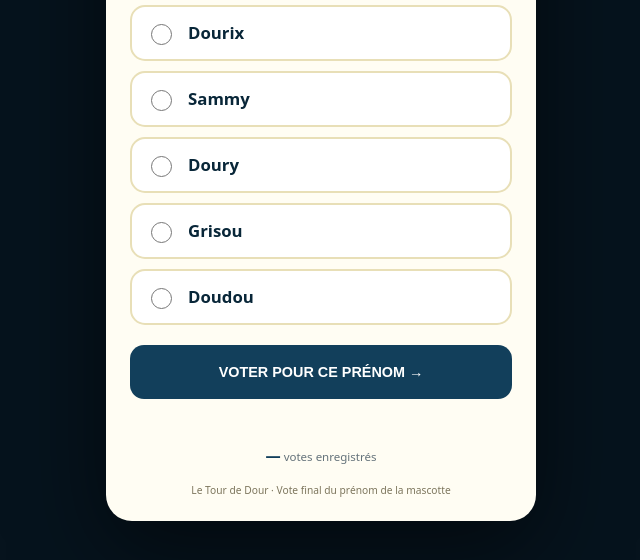
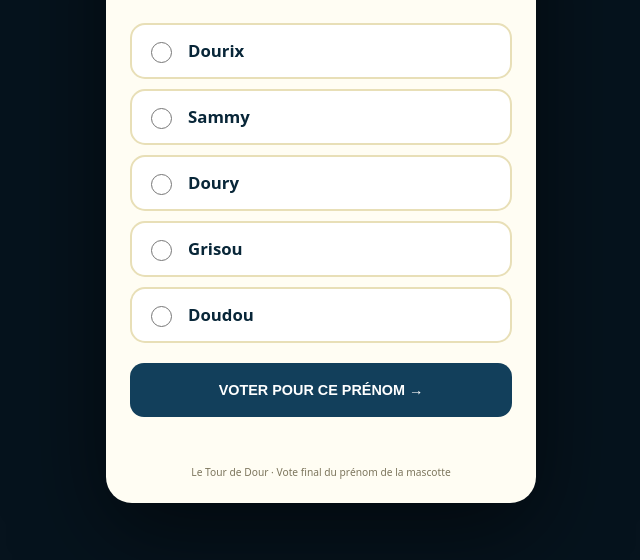
Before and after one commit to Julien218/letourdedour-site-_s7N, a plain HTML site: page canari-participer.html in a window 1280 px wide. Shown: the part 210-770 px from the top of the page, without its empty margins (319-959 px from the left). Drawn offline with Linux system fonts and the light colour scheme; no server answers.

Commit message:
ui: use official mascot on vote confirmation and hide vote count

```diff
--- a/canari-participer.html
+++ b/canari-participer.html
@@ -6,6 +6,6 @@
 <label class="choice"><input type="radio" name="selected_name" value="Doury"><strong>Doury</strong></label>
 <label class="choice"><input type="radio" name="selected_name" value="Grisou"><strong>Grisou</strong></label>
 <label class="choice"><input type="radio" name="selected_name" value="Doudou"><strong>Doudou</strong></label>
-</div><div class="honey"><input name="website" tabindex="-1" autocomplete="off"></div><button class="vote" id="submitBtn" type="submit">VOTER POUR CE PRÉNOM →</button><div class="msg" id="msg" role="status"></div><div class="count"><strong id="count">—</strong> votes enregistrés</div></form><div class="after" id="after"><div style="font-size:48px">🐤</div><h2>Merci !</h2><p>Votre vote est enregistré.<br>Vous m'aidez à choisir mon prénom !</p></div><div class="fine">Le Tour de Dour · Vote final du prénom de la mascotte</div></section></main><script>
-const API='/api/mascotte-name-vote',form=document.getElementById('nameForm'),msg=document.getElementById('msg'),count=document.getElementById('count'),btn=document.getElementById('submitBtn');async function loadCount(){try{const r=await fetch(API,{cache:'no-store'}),d=await r.json();count.textContent=d.ok?(Number(d.count)||0):'—'}catch{count.textContent='—'}}loadCount();form.addEventListener('submit',async e=>{e.preventDefault();msg.className='msg';msg.textContent='';const selected=form.querySelector('input[name="selected_name"]:checked');if(!selected){msg.className='msg err';msg.textContent='Choisissez un prénom.';return}btn.disabled=true;btn.textContent='VOTE EN COURS…';try{const r=await fetch(API,{method:'POST',headers:{'Content-Type':'application/json'},body:JSON.stringify({selected_name:selected.value,website:form.website.value})}),d=await r.json().catch(()=>({}));if(!r.ok||!d.ok)throw new Error(d.message||'Vote impossible.');form.style.display='none';document.getElementById('after').classList.add('show')}catch(err){msg.className='msg err';msg.textContent=err.message||'Réessayez.'}finally{btn.disabled=false;btn.textContent='VOTER POUR CE PRÉNOM →'}});
+</div><div class="honey"><input name="website" tabindex="-1" autocomplete="off"></div><button class="vote" id="submitBtn" type="submit">VOTER POUR CE PRÉNOM →</button><div class="msg" id="msg" role="status"></div></form><div class="after" id="after"><img src="/assets/canari-mini-wave.png" alt="Mascotte officielle du Tour de Dour" style="width:120px;height:150px;object-fit:contain;filter:drop-shadow(0 10px 12px rgba(8,38,56,.25))"><h2>Merci !</h2><p>Votre vote est enregistré.<br>Vous m'aidez à choisir mon prénom !</p></div><div class="fine">Le Tour de Dour · Vote final du prénom de la mascotte</div></section></main><script>
+const API='/api/mascotte-name-vote',form=document.getElementById('nameForm'),msg=document.getElementById('msg'),btn=document.getElementById('submitBtn');form.addEventListener('submit',async e=>{e.preventDefault();msg.className='msg';msg.textContent='';const selected=form.querySelector('input[name="selected_name"]:checked');if(!selected){msg.className='msg err';msg.textContent='Choisissez un prénom.';return}btn.disabled=true;btn.textContent='VOTE EN COURS…';try{const r=await fetch(API,{method:'POST',headers:{'Content-Type':'application/json'},body:JSON.stringify({selected_name:selected.value,website:form.website.value})}),d=await r.json().catch(()=>({}));if(!r.ok||!d.ok)throw new Error(d.message||'Vote impossible.');form.style.display='none';document.getElementById('after').classList.add('show')}catch(err){msg.className='msg err';msg.textContent=err.message||'Réessayez.'}finally{btn.disabled=false;btn.textContent='VOTER POUR CE PRÉNOM →'}});
 </script></body></html>
```
